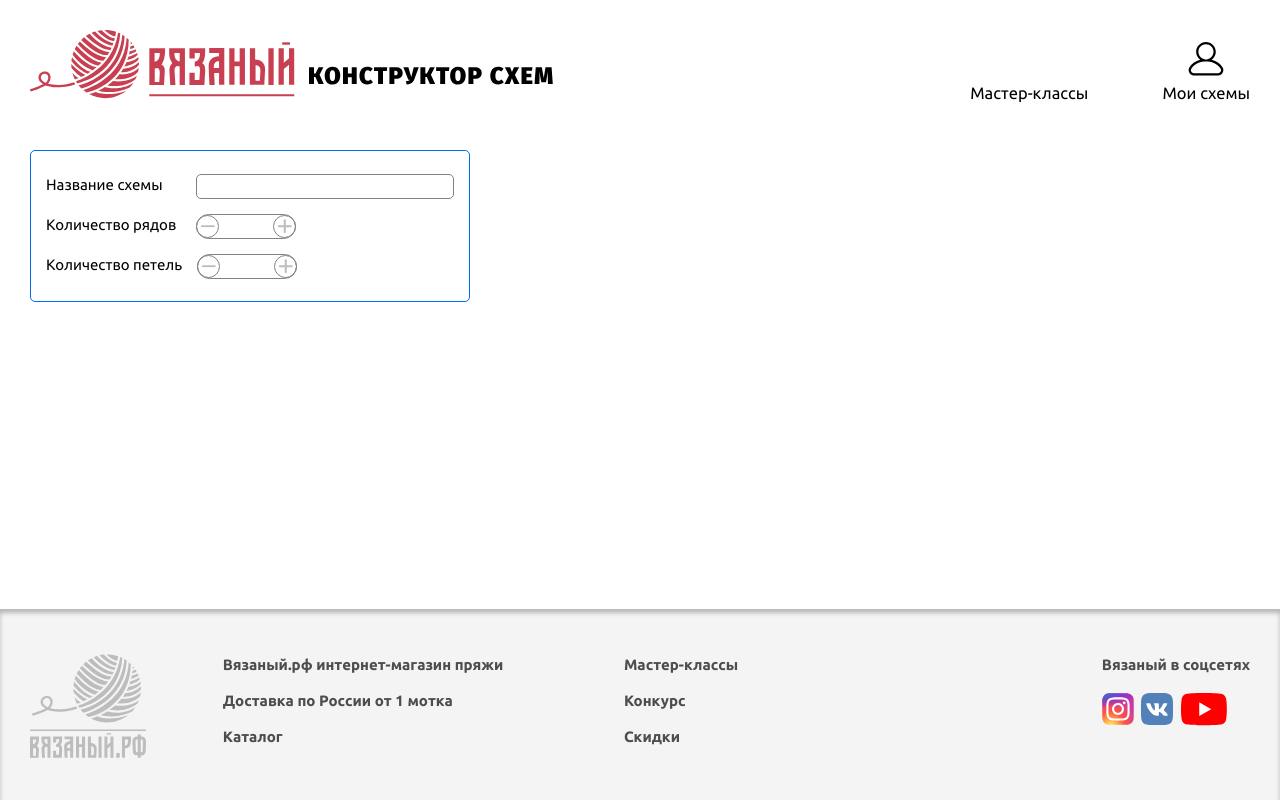
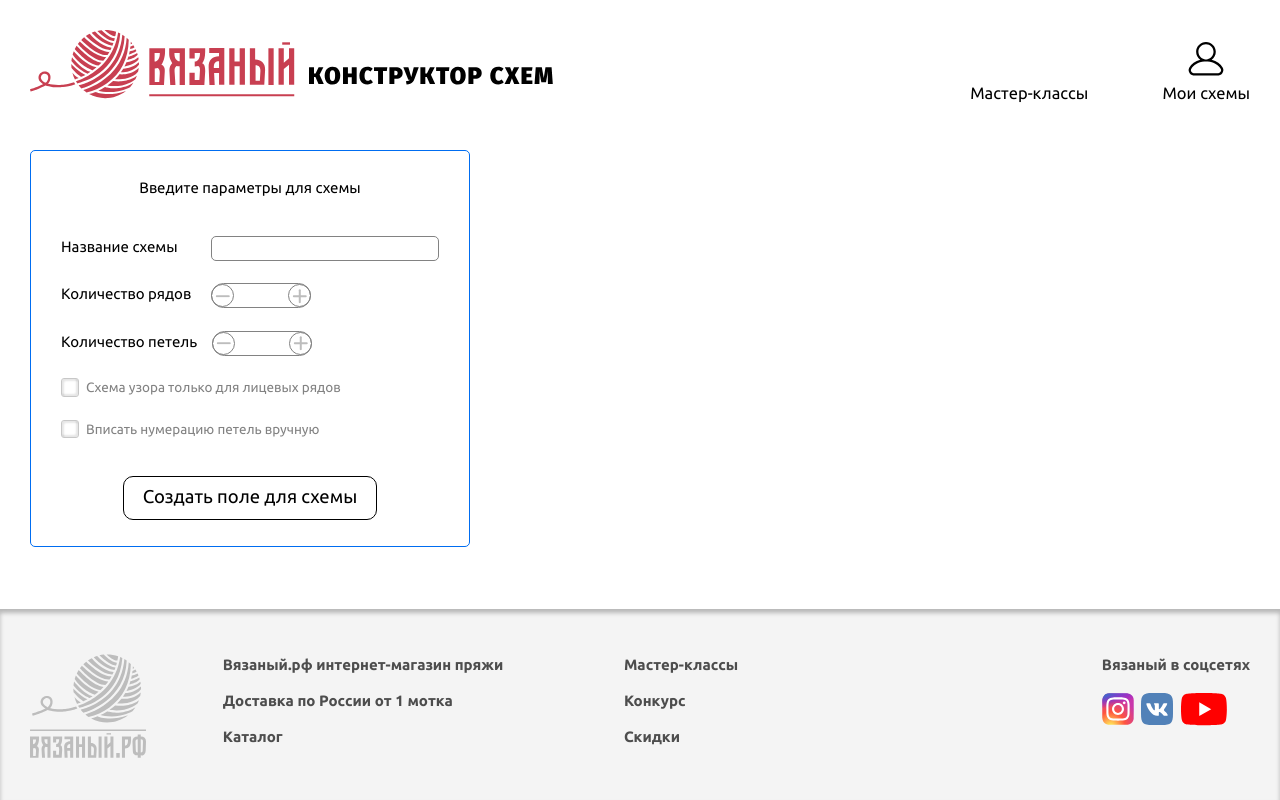
Before and after one commit to voodoobat/constructor-next, a Next.js app: page /constructor/create in a window 1280 px wide. Built offline with nearby package versions, Linux system fonts and the light colour scheme.

Commit message:
create form: finish

```diff
--- a/src/components/common/Button/Button.js
+++ b/src/components/common/Button/Button.js
@@ -14,7 +14,7 @@ export default function Button ({
 }) {
 
   const Tag = tagName
-  const buttonClasses = classNames(
+  const classes = classNames(
     className,
     scss.button,
     color ? scss[`color_${color}`] : '',
@@ -23,12 +23,12 @@ export default function Button ({
 
   return href ? (
     <Link href={href}>
-      <a className={buttonClasses}>
+      <a className={classes}>
         {children}
       </a>
     </Link>
   ) : (
-    <Tag className={buttonClasses}
+    <Tag className={classes}
          type={type}>
       {children}
     </Tag>
--- a/src/components/common/Button/Button.module.scss
+++ b/src/components/common/Button/Button.module.scss
@@ -18,4 +18,13 @@
 
 .color_default {
   color: $text-color;
+  border-color: $text-color;
+  border-style: solid;
 }
+
+.size_large {
+  font-size: 1.85rem;
+  padding: 0.55em 1em 0.7em;
+  border-width: 1px;
+  border-radius: $radius * 2;
+}
--- a/src/components/constructor/CreateForm/CreateForm.js
+++ b/src/components/constructor/CreateForm/CreateForm.js
@@ -1,11 +1,16 @@
 import scss from './CreateForm.module.scss'
 
+import Field from '@src/components/form/Field/Field'
 import { Input, Number } from '@components/form/Input/Input'
-import Field from '@src/components/form/Field/Field'
+import { Checkbox } from '@components/form/Checkbox/Checkbox'
+import Button from '@components/common/Button/Button'
 
 export default function CreateForm () {
   return (
     <form className={scss.form}>
+      <Field className={scss.caption}>
+        Введите параметры для схемы
+      </Field>
       <Field label="Название схемы"
              labelClassName={scss.label}
              id={1}>
@@ -23,6 +28,21 @@ export default function CreateForm () {
         <Number id={3}
                 className={scss.number} />
       </Field>
+      <Field>
+        <Checkbox className={scss.checkbox}
+                  label="Схема узора только для лицевых рядов" />
+      </Field>
+      <Field>
+        <Checkbox className={scss.checkbox}
+                  label="Вписать нумерацию петель вручную" />
+      </Field>
+      <Field className={scss.submit}>
+        <Button type="submit"
+                color="default"
+                size="large">
+          Создать поле для схемы
+        </Button>
+      </Field>
     </form>
   )
 }
--- a/src/components/constructor/CreateForm/CreateForm.module.scss
+++ b/src/components/constructor/CreateForm/CreateForm.module.scss
@@ -2,15 +2,15 @@
 @import '@scss/mixin';
 
 .form {
-  padding: 1em;
+  padding: 1em 2em;
   max-width: 44rem;
   border: 1px solid $medium-blue;
   border-radius: 5px;
 }
 
-.field {
-  display: flex;
-  padding: 1.2rem 0;
+.caption {
+  text-align: center;
+  margin-bottom: 1em;
 }
 
 .label {
@@ -21,3 +21,14 @@
 .number {
   max-width: 10rem;
 }
+
+.checkbox {
+  color: $medium-gray;
+  font-size: 0.9em;
+  max-width: none;
+}
+
+.submit {
+  margin-top: 1em;
+  text-align: center;
+}
--- a/src/components/form/Checkbox/Checkbox.js
+++ b/src/components/form/Checkbox/Checkbox.js
@@ -1,5 +1,28 @@
 import scss from './Checkbox.module.scss'
 
-export function Checkbox () {
+import { useState } from 'react'
+import classNames from 'classnames'
 
+import Icon from './svg/check_icon.svg'
+
+export function Checkbox ({ className, checked, label, reverse }) {
+  const [isChecked, setChecked] = useState(Boolean(checked))
+
+  return (
+    <label className={classNames(
+      className,
+      scss.checkbox,
+      reverse ? scss.is_reverse : '',
+    )}>
+      <input type="checkbox"
+             onChange={() => setChecked(!isChecked)}
+             checked={isChecked} />
+      <span className={scss.icon}>
+        {isChecked && <Icon />}
+      </span>
+      <span className={scss.label}>
+        {label}
+      </span>
+    </label>
+  )
 }
--- a/src/components/form/Checkbox/Checkbox.module.scss
+++ b/src/components/form/Checkbox/Checkbox.module.scss
@@ -1,3 +1,34 @@
+
+@import '@scss/config';
+@import '@scss/mixin';
+
 .checkbox {
+  display: flex;
+  user-select: none;
+}
 
+.icon {
+  @include size(1.35em);
+  min-width: 1.35em;
+  position: relative;
+  border: 1px solid darken($light-gray, 10%);
+  margin-right: $input-padding-x;
+  border-radius: 3px;
+  box-shadow:
+    inset 2px 2px 2px rgba(black, 0.1),
+    inset -2px -2px 2px rgba(black, 0.1);
+
+  > svg {
+    @include position(absolute, 50% 50%);
+    transform: translate(50%, -50%);
+  }
 }
+
+.is_reverse {
+  flex-direction: row-reverse;
+
+  .icon {
+    margin-right: 0;
+    margin-left: $input-padding-x;
+  }
+}
--- a/src/components/form/Field/Field.module.scss
+++ b/src/components/form/Field/Field.module.scss
@@ -1,6 +1,6 @@
 .field {
   display: flex;
-  padding: .5em 0;
+  padding: .75em 0;
 }
 
 .input {
```
Also changed, not shown: src/components/form/Checkbox/svg/check_icon.svg (added).
